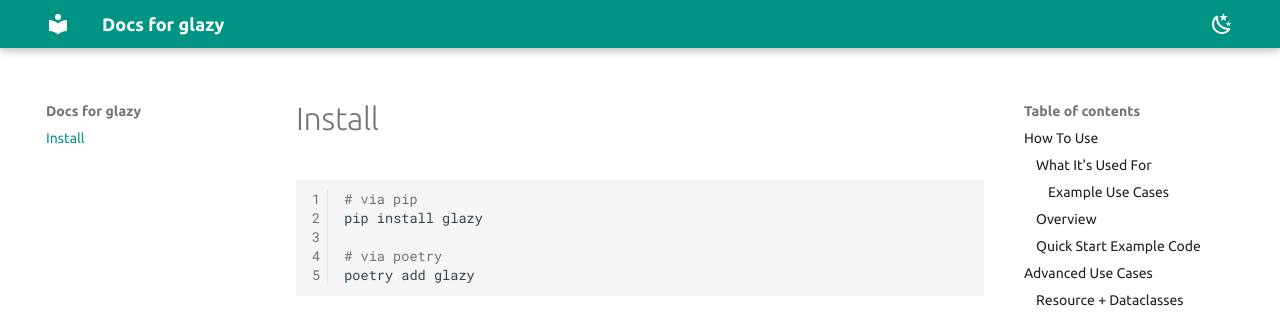
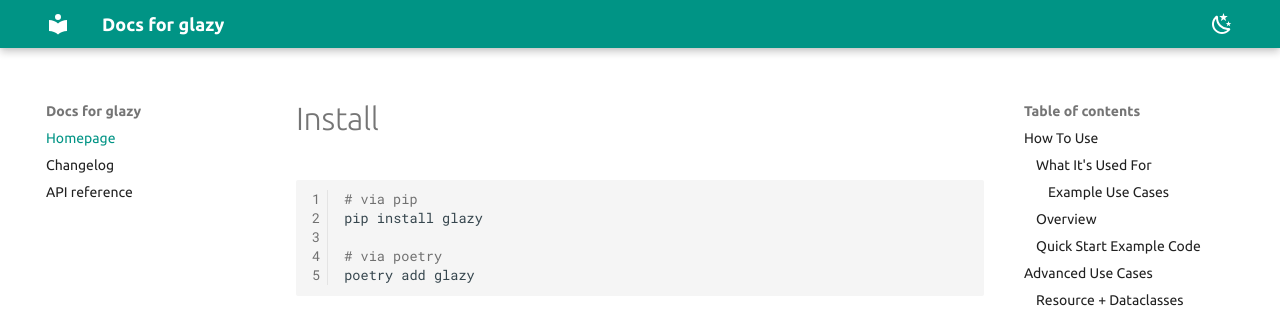
Before and after one commit to xyngular/py-xinject, an MkDocs documentation site: the page built from docs/index.md, in a window 1280 px wide. Shown: the top 319 px of the page. Built offline with MkDocs 1.6.1 and Material for MkDocs 9.7.7, drawn with Linux system fonts in a browser that asks for light colours.

```diff
--- a/mkdocs.yml
+++ b/mkdocs.yml
@@ -2,6 +2,11 @@
 
 site_name: Docs for glazy
 dev_addr: 127.0.0.1:7000
+
+nav:
+  - Homepage: index.md
+  - Changelog: changelog.md
+  - API reference: api/glazy/" target="_blank
 
 theme:
   name: material
```
Also changed, not shown: docs/changelog.md (added, +4 -0 lines), 1 other file.
